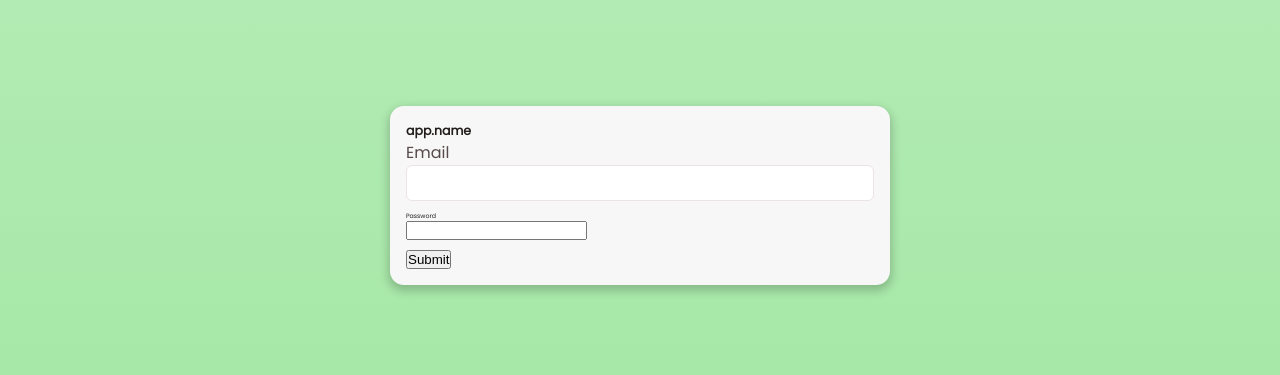
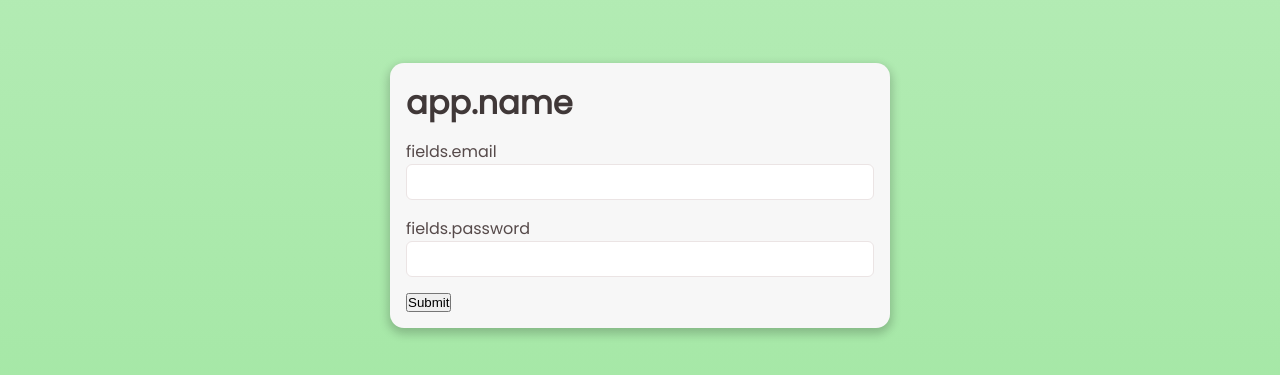
Before and after one commit to mattsells/heirloom-web, a React (Create React App) app: page /login in a window 1280 px wide. Shown: the part 205-580 px from the top of the page. Built offline with nearby package versions, Linux system fonts and the light colour scheme; no server answers.

Commit message:
add input groups to login page

```diff
--- a/public/locales/en/translation.json
+++ b/public/locales/en/translation.json
@@ -4,5 +4,9 @@
 	},
 	"login": {
 		"title": "Welcome to Login"
+	},
+	"fields": {
+		"email": "Email",
+		"password": "Password"
 	}
 }
--- a/src/components/Input/Input.tsx
+++ b/src/components/Input/Input.tsx
@@ -1,4 +1,4 @@
-import { HTMLProps, ReactElement } from 'react';
+import { FormEventHandler, HTMLProps, ReactElement } from 'react';
 import { createUseStyles } from 'react-jss';
 
 import { Shade, Slate, Tangerine } from '@/variables/colors';
@@ -7,7 +7,7 @@ import { Size } from '@/variables/fonts';
 
 type Props = HTMLProps<HTMLInputElement> & {
 	error?: string;
-	onChange: (value: string) => void;
+	onChange?: FormEventHandler<HTMLInputElement>;
 };
 
 const useStyles = createUseStyles({
@@ -15,7 +15,9 @@ const useStyles = createUseStyles({
 		background: Shade.white,
 		border: `${Width.thin} solid ${Slate.lightest}`,
 		borderRadius: '6px',
+		color: Slate.dark,
 		fontSize: Size.regular,
+		outline: 'none',
 		padding: '8px',
 		width: '100%',
 		...(props.error && {
--- /dev/null
+++ b/src/components/InputGroup/InputGroup.tsx
@@ -0,0 +1,56 @@
+import { useRef, HTMLProps, ReactElement } from 'react';
+import { createUseStyles } from 'react-jss';
+
+import Input from '@/components/Input';
+import Label from '@/components/Label';
+import { Error } from '@/components/Text';
+import { Space } from '@/variables/space';
+import { randomId } from '@/utils/string';
+
+export type Props = HTMLProps<HTMLInputElement> & {
+	error?: string;
+	label: string;
+	name?: string;
+	touched?: boolean;
+};
+
+const useStyles = createUseStyles({
+	root: {
+		'&:not(:last-child)': {
+			marginBottom: Space.thick,
+		},
+	},
+	input: {
+		marginBottom: Space.narrow,
+	},
+});
+
+function InputGroup({
+	error,
+	label,
+	name,
+	touched,
+	...props
+}: Props): ReactElement<Props> {
+	const classes = useStyles(props as any);
+
+	const id = useRef(randomId());
+
+	const errorMessage = touched && error;
+
+	return (
+		<div className={classes.root}>
+			<Label error={errorMessage} htmlFor={id.current}>
+				{label}
+			</Label>
+
+			<div className={classes.input}>
+				<Input error={errorMessage} id={id.current} name={name} {...props} />
+			</div>
+
+			{errorMessage && <Error>{errorMessage}</Error>}
+		</div>
+	);
+}
+
+export default InputGroup;
--- /dev/null
+++ b/src/components/InputGroup/index.tsx
@@ -0,0 +1,6 @@
+import InputGroup, { Props } from './InputGroup';
+
+export const Text = (props: Props) => <InputGroup type="text" {...props} />;
+export const Password = (props: Props) => (
+	<InputGroup type="password" {...props} />
+);
--- /dev/null
+++ b/src/components/Text/Error.tsx
@@ -0,0 +1,24 @@
+import { ReactElement } from 'react';
+import { createUseStyles } from 'react-jss';
+
+import { Tangerine } from '@/variables/colors';
+import { Size } from '@/variables/fonts';
+
+type Props = {
+	children?: string;
+};
+
+const useStyles = createUseStyles({
+	root: {
+		color: Tangerine.dark,
+		fontSize: Size.small,
+	},
+});
+
+function Error({ children }: Props): ReactElement<Props> {
+	const classes = useStyles();
+
+	return <span className={classes.root}>{children}</span>;
+}
+
+export default Error;
--- /dev/null
+++ b/src/components/Text/Header.tsx
@@ -0,0 +1,39 @@
+import { createElement, ReactElement } from 'react';
+import { createUseStyles } from 'react-jss';
+
+import { Forest, Slate } from '@/variables/colors';
+import { Size } from '@/variables/fonts';
+import { Space } from '@/variables/space';
+
+type HeaderStyle = 'h1' | 'h2' | 'h3';
+
+type Props = {
+	as?: HeaderStyle;
+	children?: string;
+};
+
+const useStyles = createUseStyles({
+	root: (as: HeaderStyle) => ({
+		color: Forest.regular,
+		...(as === 'h1' && {
+			fontSize: Size.giant,
+			marginBottom: Space.regular,
+		}),
+		...(as === 'h2' && {
+			color: Slate.dark,
+			fontSize: Size.large,
+		}),
+		...(as === 'h3' && {
+			color: Slate.darkest,
+			fontSize: Size.regular,
+		}),
+	}),
+});
+
+function Header({ children, as = 'h1' }: Props): ReactElement<Props> {
+	const classes = useStyles(as);
+
+	return createElement(as, { as, className: classes.root }, children);
+}
+
+export default Header;
--- /dev/null
+++ b/src/components/Text/index.ts
@@ -0,0 +1,2 @@
+export { default as Error } from './Error';
+export { default as Header } from './Header';
--- a/src/pages/Login.tsx
+++ b/src/pages/Login.tsx
@@ -3,10 +3,10 @@ import { useContext } from 'react';
 import { useTranslation } from 'react-i18next';
 import toast from 'react-hot-toast';
 
-import Input from '@/components/Input';
-import Label from '@/components/Label';
+import * as InputGroup from '@/components/InputGroup';
 import * as Layout from '@/components/Layout';
 import * as Panel from '@/components/Panel';
+import { Header } from '@/components/Text';
 import ApiContext from '@/context/api';
 import useRedirect from '@/hooks/useRedirect';
 import useSession from '@/hooks/useSession';
@@ -30,7 +30,7 @@ function Login() {
 			<Layout.Centered>
 				<Panel.Frame isFloating size="regular">
 					<Panel.Content>
-						<h1>{t('app.name')}</h1>
+						<Header>{t('app.name')}</Header>
 						<Formik
 							initialValues={formValues}
 							validate={(values) => {
@@ -79,32 +79,26 @@ function Login() {
 								isSubmitting,
 							}) => (
 								<form onSubmit={handleSubmit}>
-									<Label htmlFor="email">Email</Label>
-									<br />
-									<Input
-										id="email"
-										type="email"
+									<InputGroup.Text
+										error={errors.email}
+										label={t('fields.email')}
 										name="email"
+										onBlur={handleBlur}
 										onChange={handleChange}
-										onBlur={handleBlur}
+										touched={touched.email}
 										value={values.email}
 									/>
-									<br />
-									{errors.email && touched.email && errors.email}
-									<br />
-									<label htmlFor="password">Password</label>
-									<br />
-									<input
-										id="password"
-										type="password"
+
+									<InputGroup.Password
+										error={errors.password}
+										label={t('fields.password')}
 										name="password"
+										onBlur={handleBlur}
 										onChange={handleChange}
-										onBlur={handleBlur}
+										touched={touched.password}
 										value={values.password}
 									/>
-									<br />
-									{errors.password && touched.password && errors.password}
-									<br />
+
 									<button type="submit" disabled={isSubmitting}>
 										Submit
 									</button>
--- /dev/null
+++ b/src/utils/string.ts
@@ -0,0 +1,19 @@
+const charCodes: string[] = [];
+
+for (let i = 0; i < 10; i++) {
+	charCodes.push(String.fromCharCode(48 + i));
+}
+
+for (let i = 0; i < 26; i++) {
+	charCodes.push(String.fromCharCode(97 + i));
+}
+
+export function randomId(length = 10): string {
+	let string = '';
+
+	for (let i = 0; i < length; i++) {
+		string += charCodes[Math.floor(Math.random() * charCodes.length)];
+	}
+
+	return string;
+}
--- a/src/variables/fonts.ts
+++ b/src/variables/fonts.ts
@@ -1,3 +1,6 @@
 export enum Size {
+	small = '1.2rem',
 	regular = '1.6rem',
+	large = '2.0rem',
+	giant = '3.2rem',
 }
--- a/src/variables/space.ts
+++ b/src/variables/space.ts
@@ -1,8 +1,8 @@
 export enum Space {
 	none = '0',
-	narrow = '4px',
-	thin = '8px',
-	regular = '12px',
-	thick = '16px',
-	wide = '20px',
+	narrow = '0.4rem',
+	thin = '0.8rem',
+	regular = '1.2rem',
+	thick = '1.6rem',
+	wide = '2.0rem',
 }
```
